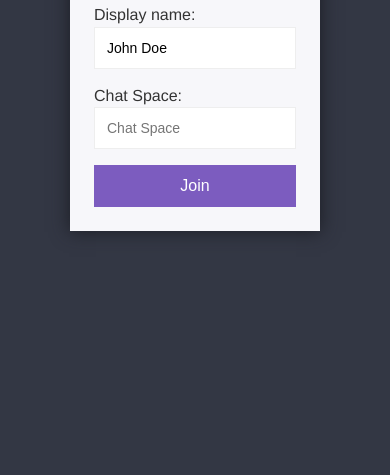
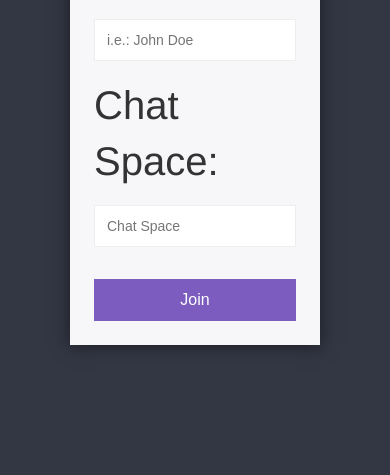
Before and after one commit to ksuryas/chat-app, a website: page public/index.html in a window 390 px wide. Shown: the part 369-844 px from the top of the page. Drawn offline with nearby package versions, Linux system fonts and the light colour scheme.

Commit message:
Made it RWD

```diff
--- a/package.json
+++ b/package.json
@@ -13,6 +13,7 @@
   "dependencies": {
     "bad-words": "^3.0.3",
     "express": "^4.17.1",
-    "socket.io": "^2.2.0"
+    "socket.io": "^2.2.0",
+    "socketio-file-upload": "^0.7.0"
   }
 }
--- a/public/css/styles.css
+++ b/public/css/styles.css
@@ -181,3 +181,9 @@ button:disabled {
     font-weight: 300;
     padding: 12px 24px 0 24px;
 }
+
+@media only screen and (min-width: 320px) and (max-width: 480px) {
+	#joinForm {
+		font-size: 40px;
+	}
+}
--- a/public/index.html
+++ b/public/index.html
@@ -2,9 +2,9 @@
 <html>
 <head>
 
-<title>Join Page - WhatsupChat App</title>
+<title>Join Page - Howdy Chat App</title>
 <link rel="icon" href="./img/favicon.png">
-<link rel="stylesheet" href="./css/styles.min.css">
+<link rel="stylesheet" href="./css/styles.css">
 
 <script src="https://cdnjs.cloudflare.com/ajax/libs/mustache.js/3.0.1/mustache.min.js"></script>
 <script src="https://cdnjs.cloudflare.com/ajax/libs/moment.js/2.22.2/moment.min.js"></script>
@@ -16,9 +16,10 @@
 <div class="centered-form">
 <div class="centered-form__box">
 <h1>Join Our Chat App</h1>
-<form action="./chat.html">
 
-Display name: <input type="text" name="username" placeholder="Your Account Name" value="John Doe" required>
+<form id="joinForm" action="./chat.html">
+
+Display name: <input type="text" name="username" placeholder="i.e.: John Doe" required>
 Chat Space: <input type="text" name="space" placeholder="Chat Space" required>
 <button>Join</button>
 
@@ -29,4 +30,5 @@ Chat Space: <input type="text" name="space" placeholder="Chat Space" required>
 </div>
 
 </body>
+
 </html>
--- a/src/index.js
+++ b/src/index.js
@@ -43,11 +43,12 @@ io.on('connection', (socket) => {
 		if(filter.isProfane(message)) {
 			return cb('You cannot use bad words in your message');
 		}
+
 		const user = getUser(socket.id);
 		io.to(user.space).emit('message', generateMessage(user.username, message));
-
 		cb();
 	});
+
 	socket.on('sendLocation', (coords, cb) => {
 			const locationURL = `https://www.google.com/maps?q=${coords.lat},${coords.long}`;
 			const user = getUser(socket.id);
--- a/src/utils/messages.js
+++ b/src/utils/messages.js
@@ -10,7 +10,7 @@ const generateLocationMessage = (username, url) => {
 	return {
 		username,
 		url,
-	   createdAt: new Date().getTime()
+	    createdAt: new Date().getTime()
 	};
 };
 
```
Also changed, not shown: public/chat.html (+1 -1 lines), public/img/icon.png (renamed from public/icon.png), public/img/sendImage.png (added), public/js/chat.js (line endings or trailing spaces), 1 other file.
